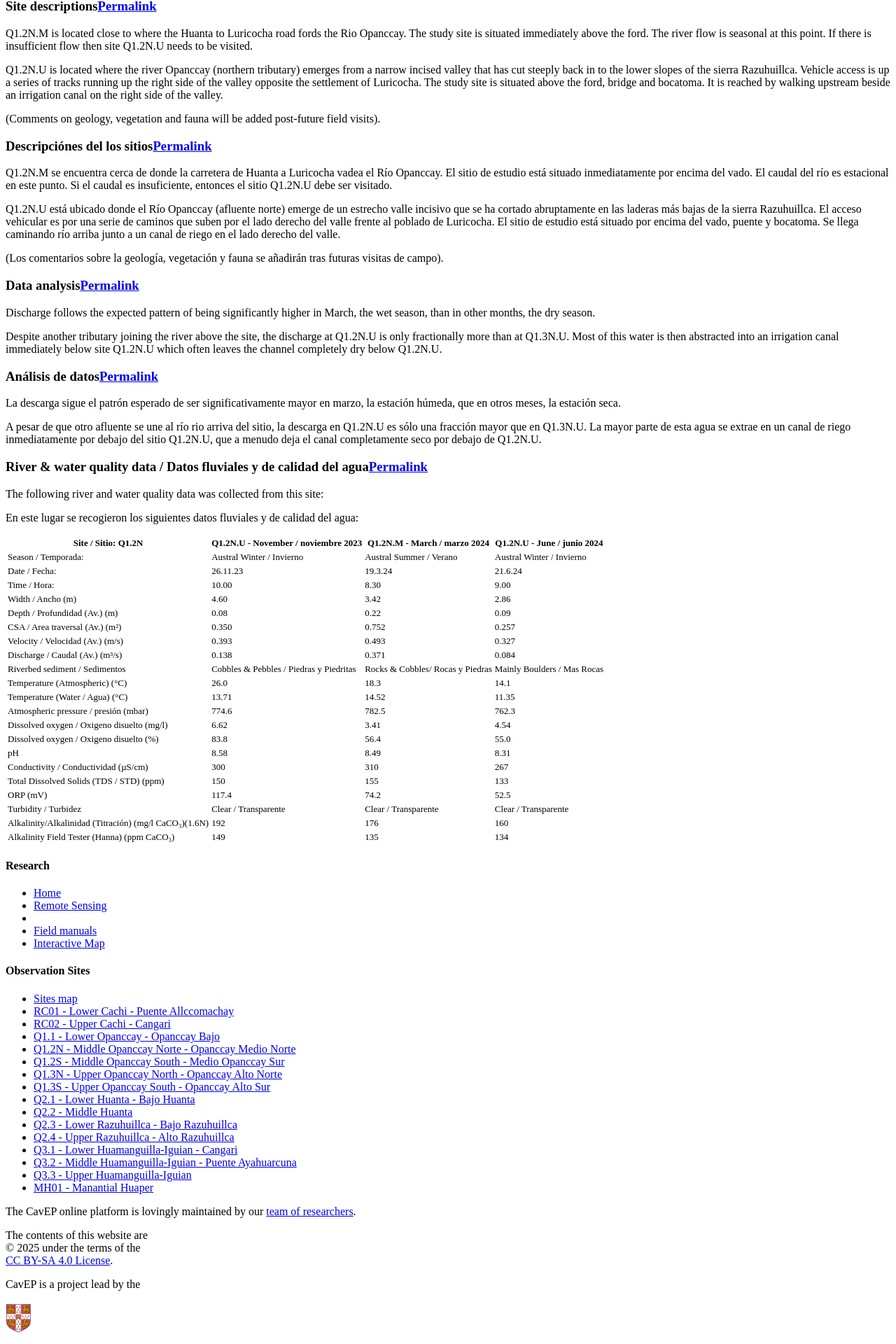
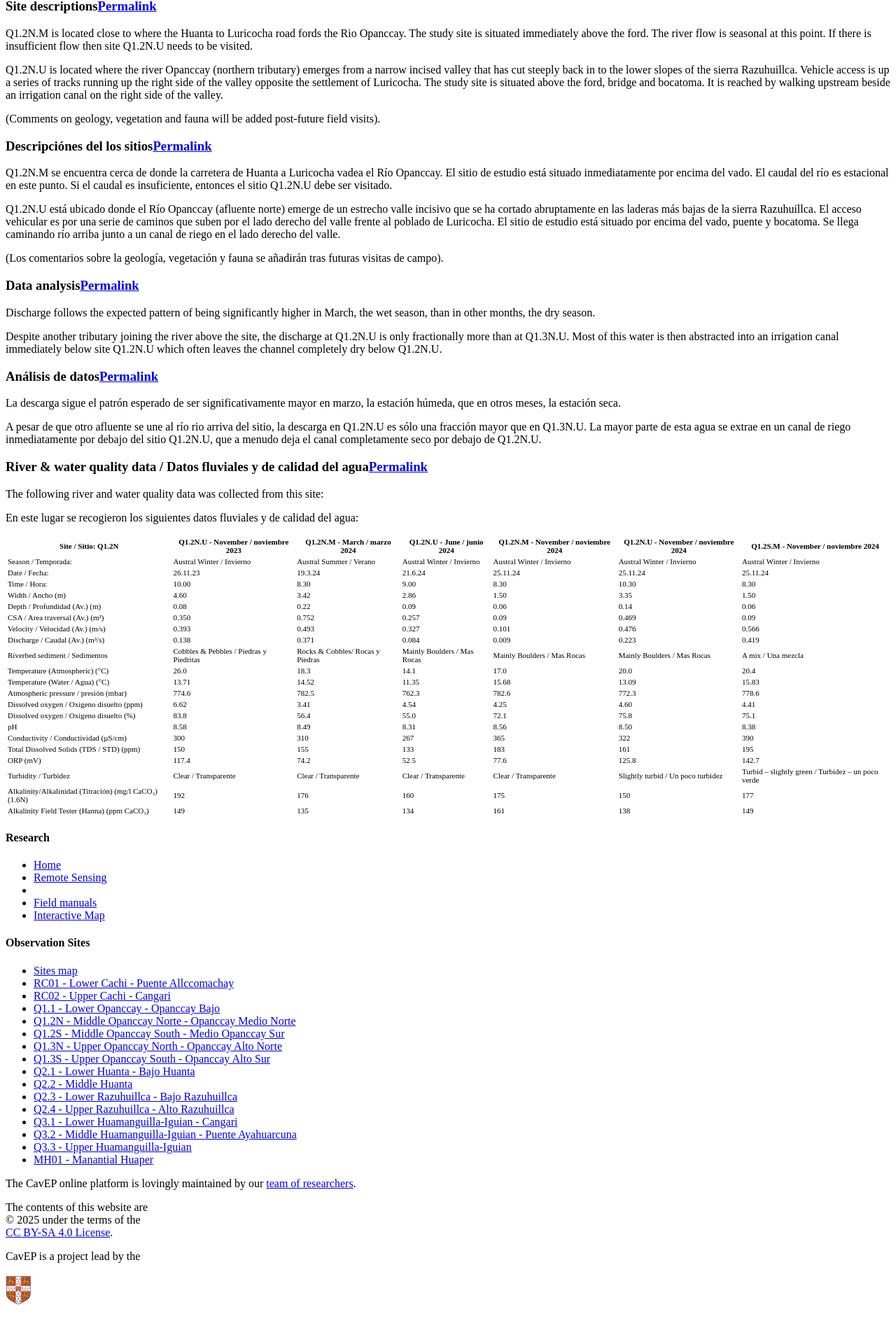
Before and after one commit to HVLepage/cavep-unah, a Jekyll site: the page built from _docs/site-network/Q1_2N.md, in a window 1280 px wide. Shown: the part 3356-5276 px from the top of the page at 70% size. Built offline with Jekyll 4.4.1, drawn with Linux system fonts in a browser that asks for light colours; comment, search, counter and statistics services are not loaded; after the commit the page ends 5236 px from its top, so only the background shows below that.

Commit message:
Update Q1_2N.md

```diff
--- a/_docs/site-network/Q1_2N.md
+++ b/_docs/site-network/Q1_2N.md
@@ -4,7 +4,7 @@ permalink: /docs/Q1_2N/
 ---
 <style scoped>
 table {
-  font-size: 13px;
+  font-size: 11px;
 }
 </style>
 
@@ -93,26 +93,26 @@ The following river and water quality data was collected from this site:
 
 En este lugar se recogieron los siguientes datos fluviales y de calidad del agua:
 
-|     Site / Sitio: Q1.2N                                        |      Q1.2N.U - November / noviembre 2023       |     Q1.2N.M -  March / marzo 2024       |     Q1.2N.U - June / junio 2024    |
-|----------------------------------------------------------------|------------------------------------------------|-----------------------------------------|------------------------------------|
-|     Season / Temporada:                                        |     Austral Winter / Invierno                  |     Austral Summer / Verano             |     Austral Winter / Invierno      |
-|     Date / Fecha:                                              |     26.11.23                                   |     19.3.24                             |     21.6.24                        |
-|     Time / Hora:                                               |     10.00                                      |     8.30                                |     9.00                           |
-|     Width / Ancho (m)                                          |     4.60                                       |     3.42                                |     2.86                           |
-|     Depth / Profundidad (Av.) (m)                              |     0.08                                       |     0.22                                |     0.09                           |
-|     CSA / Area traversal (Av.) (m²)                            |     0.350                                      |     0.752                               |     0.257                          |
-|     Velocity / Velocidad    (Av.) (m/s)                        |     0.393                                      |     0.493                               |     0.327                          |
-|     Discharge / Caudal (Av.) (m³/s)                            |     0.138                                      |     0.371                               |     0.084                          |
-|     Riverbed sediment / Sedimentos                             |     Cobbles & Pebbles / Piedras y Piedritas    |     Rocks & Cobbles/ Rocas y Piedras    |     Mainly Boulders / Mas Rocas    |
-|     Temperature (Atmospheric) (°C)                             |     26.0                                       |     18.3                                |     14.1                           |
-|     Temperature (Water / Agua) (°C)                            |     13.71                                      |     14.52                               |     11.35                          |
-|     Atmospheric pressure / presión (mbar)                      |     774.6                                      |     782.5                               |     762.3                          |
-|     Dissolved oxygen /   Oxigeno disuelto (mg/l)               |     6.62                                       |     3.41                                |     4.54                           |
-|     Dissolved oxygen / Oxigeno disuelto (%)                    |     83.8                                       |     56.4                                |     55.0                           |
-|     pH                                                         |     8.58                                       |     8.49                                |     8.31                           |
-|     Conductivity / Conductividad (µS/cm)                       |     300                                        |     310                                 |     267                            |
-|     Total Dissolved Solids (TDS / STD)  (ppm)                  |     150                                        |     155                                 |     133                            |
-|     ORP (mV)                                                   |     117.4                                      |     74.2                                |     52.5                           |
-|     Turbidity / Turbidez                                       |     Clear / Transparente                       |     Clear / Transparente                |     Clear / Transparente           |
-|     Alkalinity/Alkalinidad   (Titración) (mg/l CaCO₃)(1.6N)    |     192                                        |     176                                 |     160                            |
-|     Alkalinity Field Tester (Hanna) (ppm CaCO₃)                |     149                                        |     135                                 |     134                            |
+|     Site / Sitio: Q1.2N                                        |      Q1.2N.U - November / noviembre 2023       |     Q1.2N.M -  March / marzo 2024       |     Q1.2N.U - June / junio 2024    |     Q1.2N.M - November / noviembre 2024    |     Q1.2N.U - November / noviembre 2024    |     Q1.2S.M - November / noviembre 2024                     |
+|----------------------------------------------------------------|------------------------------------------------|-----------------------------------------|------------------------------------|--------------------------------------------|--------------------------------------------|-------------------------------------------------------------|
+|     Season / Temporada:                                        |     Austral Winter / Invierno                  |     Austral Summer / Verano             |     Austral Winter / Invierno      |     Austral Winter / Invierno              |     Austral Winter / Invierno              |     Austral Winter / Invierno                               |
+|     Date / Fecha:                                              |     26.11.23                                   |     19.3.24                             |     21.6.24                        |     25.11.24                               |     25.11.24                               |     25.11.24                                                |
+|     Time / Hora:                                               |     10.00                                      |     8.30                                |     9.00                           |     8.30                                   |     10.30                                  |     8.30                                                    |
+|     Width / Ancho (m)                                          |     4.60                                       |     3.42                                |     2.86                           |     1.50                                   |     3.35                                   |     1.50                                                    |
+|     Depth / Profundidad (Av.) (m)                              |     0.08                                       |     0.22                                |     0.09                           |     0.06                                   |     0.14                                   |     0.06                                                    |
+|     CSA / Area traversal (Av.) (m²)                            |     0.350                                      |     0.752                               |     0.257                          |     0.09                                   |     0.469                                  |     0.09                                                    |
+|     Velocity / Velocidad    (Av.) (m/s)                        |     0.393                                      |     0.493                               |     0.327                          |     0.101                                  |     0.476                                  |     0.566                                                   |
+|     Discharge / Caudal (Av.) (m³/s)                            |     0.138                                      |     0.371                               |     0.084                          |     0.009                                  |     0.223                                  |     0.419                                                   |
+|     Riverbed sediment / Sedimentos                             |     Cobbles & Pebbles / Piedras y Piedritas    |     Rocks & Cobbles/ Rocas y Piedras    |     Mainly Boulders / Mas Rocas    |     Mainly Boulders / Mas Rocas            |     Mainly Boulders / Mas Rocas            |     A mix / Una mezcla                                      |
+|     Temperature (Atmospheric) (°C)                             |     26.0                                       |     18.3                                |     14.1                           |     17.0                                   |     20.0                                   |     20.4                                                    |
+|     Temperature (Water / Agua) (°C)                            |     13.71                                      |     14.52                               |     11.35                          |     15.68                                  |     13.09                                  |     15.83                                                   |
+|     Atmospheric pressure / presión (mbar)                      |     774.6                                      |     782.5                               |     762.3                          |     782.6                                  |     772.3                                  |     778.6                                                   |
+|     Dissolved oxygen /   Oxigeno disuelto (ppm)                |     6.62                                       |     3.41                                |     4.54                           |     4.25                                   |     4.60                                   |     4.41                                                    |
+|     Dissolved oxygen / Oxigeno disuelto (%)                    |     83.8                                       |     56.4                                |     55.0                           |     72.1                                   |     75.8                                   |     75.1                                                    |
+|     pH                                                         |     8.58                                       |     8.49                                |     8.31                           |     8.56                                   |     8.50                                   |     8.38                                                    |
+|     Conductivity / Conductividad (µS/cm)                       |     300                                        |     310                                 |     267                            |     365                                    |     322                                    |     390                                                     |
+|     Total Dissolved Solids (TDS / STD)  (ppm)                  |     150                                        |     155                                 |     133                            |     183                                    |     161                                    |     195                                                     |
+|     ORP (mV)                                                   |     117.4                                      |     74.2                                |     52.5                           |     77.6                                   |     125.8                                  |     142.7                                                   |
+|     Turbidity / Turbidez                                       |     Clear / Transparente                       |     Clear / Transparente                |     Clear / Transparente           |     Clear / Transparente                   |     Slightly turbid / Un poco turbidez     |     Turbid – slightly green / Turbidez –   un poco verde    |
+|     Alkalinity/Alkalinidad   (Titración) (mg/l CaCO₃)(1.6N)    |     192                                        |     176                                 |     160                            |     175                                    |     150                                    |     177                                                     |
+|     Alkalinity Field Tester (Hanna) (ppm CaCO₃)                |     149                                        |     135                                 |     134                            |     161                                    |     138                                    |     149                                                     |
```
